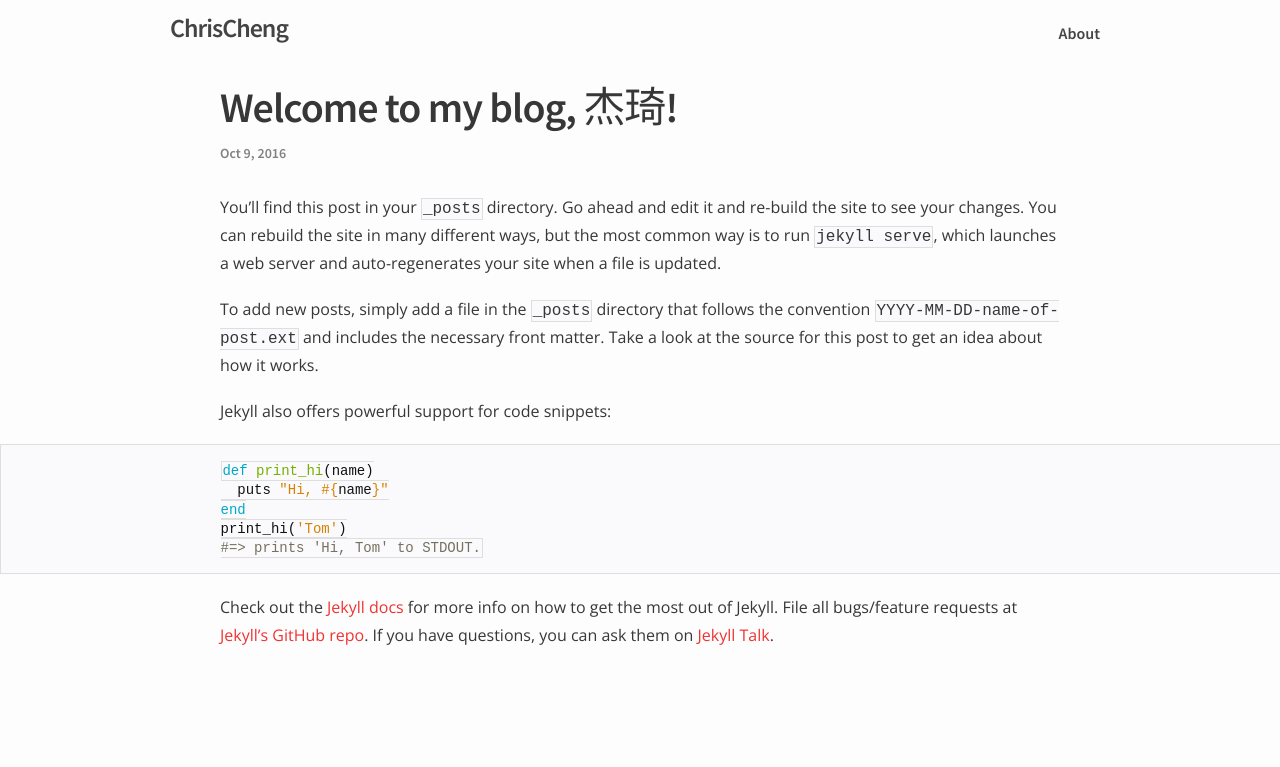
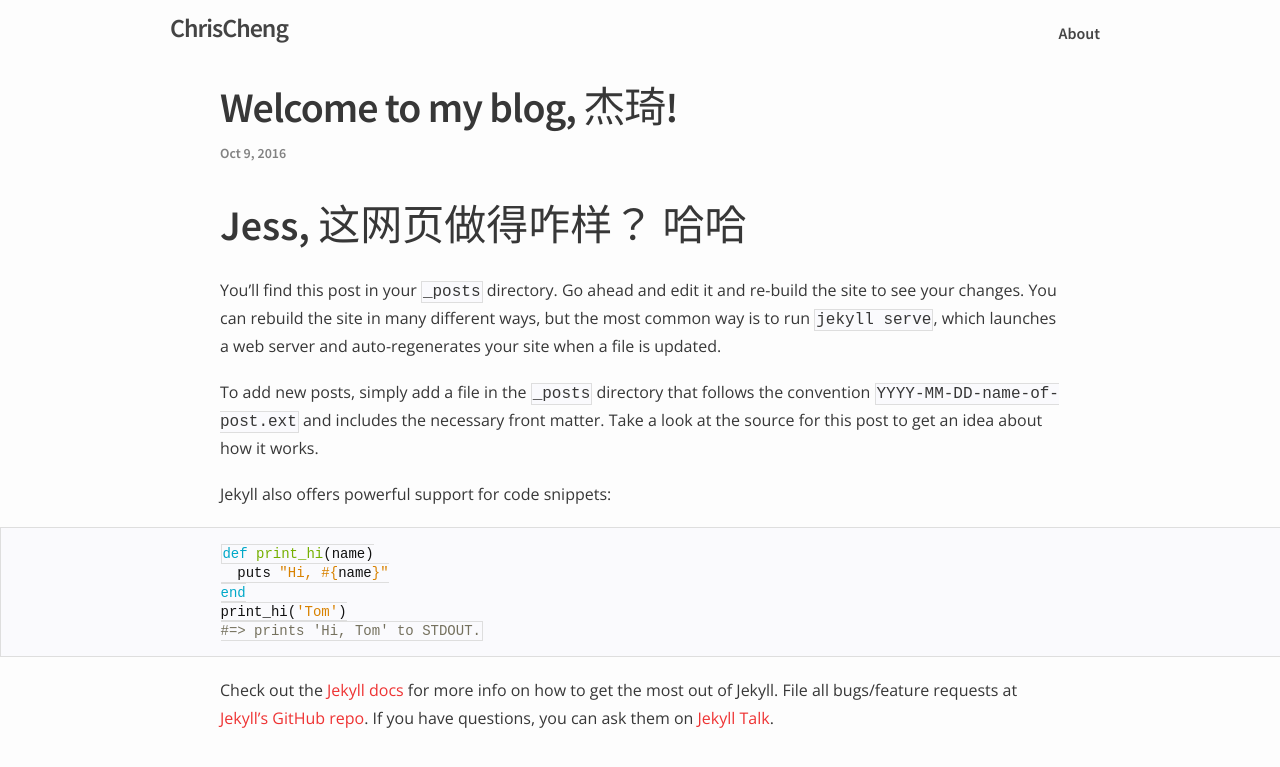
Before and after one commit to ChrisCheng1987/ChrisCheng1987.github.io, a Jekyll site: the page built from _posts/2016-10-09-welcome-to-jekyll.markdown, in a window 1280 px wide. Shown: the top 767 px of the page. Built offline with Jekyll 4.4.1, drawn with Linux system fonts in a browser that asks for light colours.

Commit message:
add h1 style

```diff
--- a/_posts/2016-10-09-welcome-to-jekyll.markdown
+++ b/_posts/2016-10-09-welcome-to-jekyll.markdown
@@ -4,6 +4,13 @@ title:  "Welcome to my blog, 杰琦!"
 date:   2016-10-09 00:23:44 -0400
 categories: jekyll update
 ---
+# Jess, 这网页做得咋样？ 哈哈
+
+
+
+
+
+
 You’ll find this post in your `_posts` directory. Go ahead and edit it and re-build the site to see your changes. You can rebuild the site in many different ways, but the most common way is to run `jekyll serve`, which launches a web server and auto-regenerates your site when a file is updated.
 
 To add new posts, simply add a file in the `_posts` directory that follows the convention `YYYY-MM-DD-name-of-post.ext` and includes the necessary front matter. Take a look at the source for this post to get an idea about how it works.
--- a/_sass/_layout.scss
+++ b/_sass/_layout.scss
@@ -104,6 +104,20 @@
         padding: 0px 10px;
         margin: 0 auto;
         line-height: 26px;
+        margin-bottom: 20px;
+    }
+
+    h1 {
+        font-size: 42px;
+        font-family: 'Source Sans Pro', sans-serif;
+
+        @include media-query($on-laptop) {
+            font-size: 28px;
+        }
+
+        max-width: 840px;
+        padding: 0px 10px;
+        margin: 0 auto;
         margin-bottom: 20px;
     }
 
```
Also changed, not shown: 3 other files.
